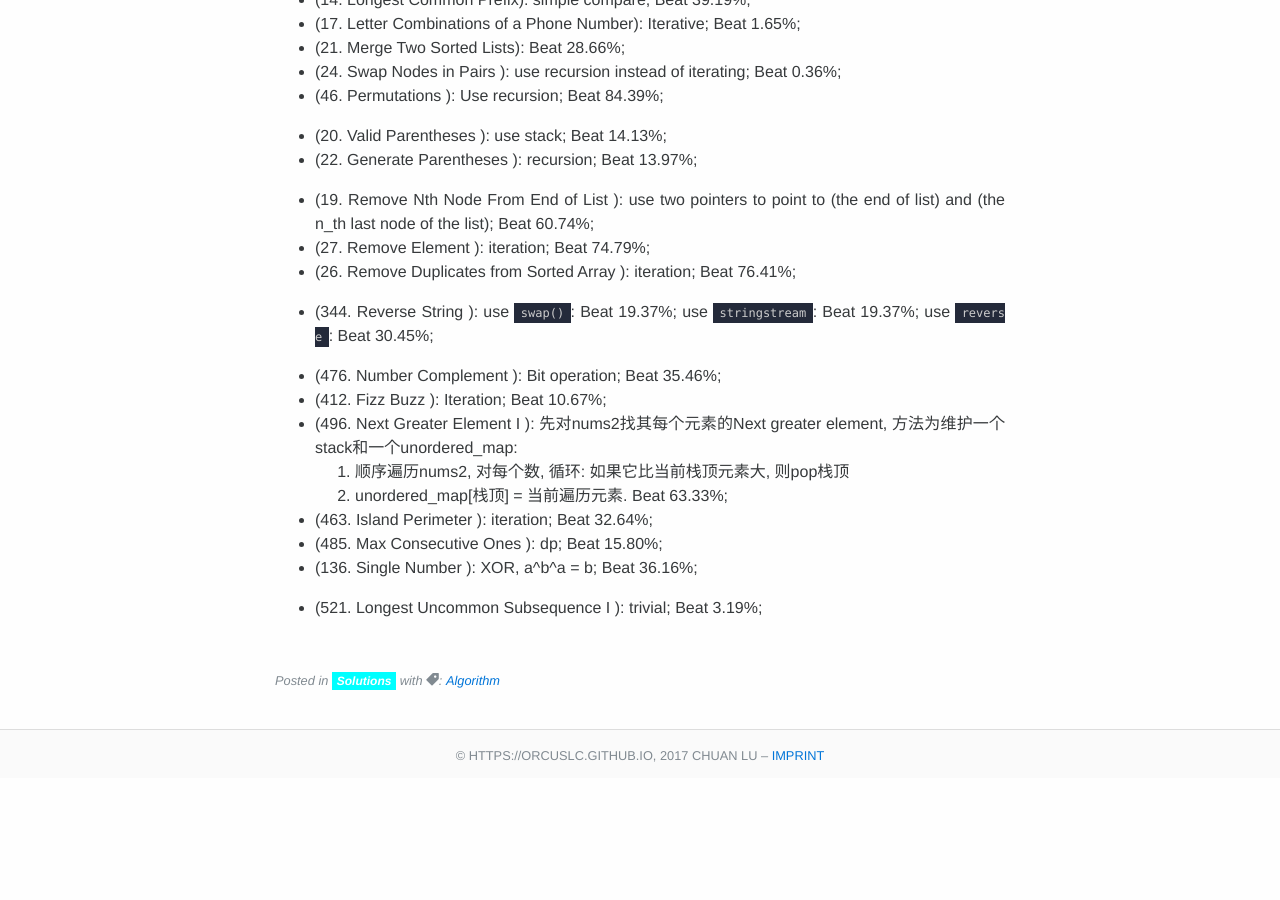
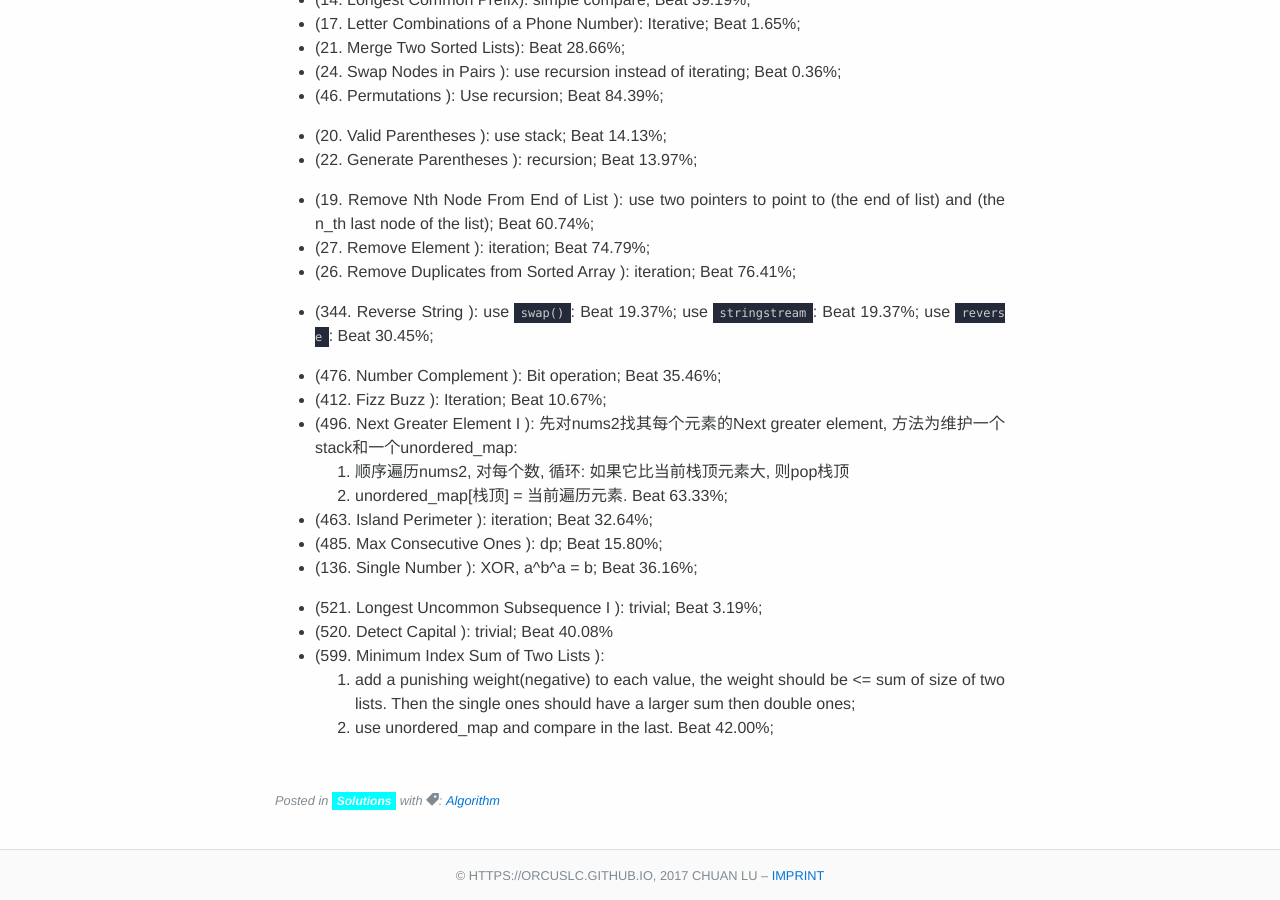
Before and after one commit to Orcuslc/blog.io, a Jekyll site: the page built from _posts/2017-04-19-Solutions-to-LeetCode-C++.md, in a window 1280 px wide and 900 px high, scrolled down 1136 px. Built offline with Jekyll 4.4.1, drawn with Linux system fonts in a browser that asks for light colours; some web fonts are replaced; before the commit the page ends 1916 px from its top, so only the background shows below that.

Commit message:
Merge remote-tracking branch 'origin/master'
# Conflicts:
#	_posts/2017-04-19-Solutions-to-LeetCode-C++.md

```diff
--- a/_posts/2017-04-19-Solutions-to-LeetCode-C++.md
+++ b/_posts/2017-04-19-Solutions-to-LeetCode-C++.md
@@ -57,3 +57,7 @@ Beat 63.33%;
 - (136. Single Number ): XOR, a^b^a = b; Beat 36.16%;
 
 - (521. Longest Uncommon Subsequence I ): trivial; Beat 3.19%;
+- (520. Detect Capital ): trivial; Beat 40.08%
+- (599. Minimum Index Sum of Two Lists ):
+	1. add a punishing weight(negative) to each value, the weight should be <= sum of size of two lists. Then the single ones should have a larger sum then double ones;
+	2. use unordered_map and compare in the last. Beat 42.00%;
```
